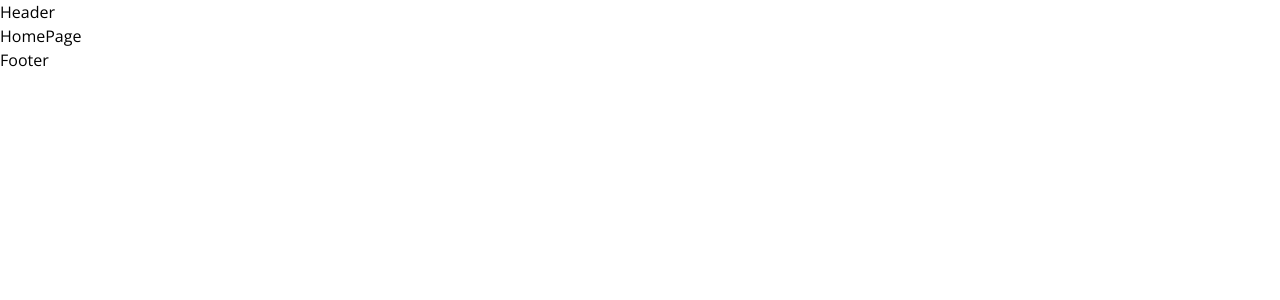
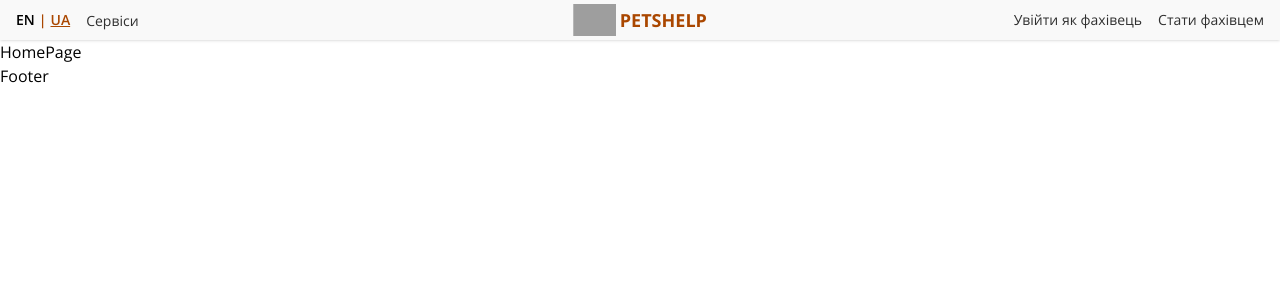
Before and after one commit to teamMarketP/frontend, a React (Vite) app: page / in a window 1280 px wide. Shown: the top 300 px of the page. Built offline with nearby package versions, Linux system fonts and the light colour scheme; grey boxes are pictures that could not be loaded.

Commit message:
create more components .tsx files for header / create header.tsx

```diff
--- a/src/components/Header/Header.tsx
+++ b/src/components/Header/Header.tsx
@@ -1,5 +1,32 @@
-const Header = () => {
-  return <header>Header</header>;
+import { Logo } from './Logo';
+import { LangSwitch } from './LangSwitch';
+import { Navigation } from './Navigation';
+// import { MobileMenuToggle } from "./MobileMenuToggle";
+import { UserActions } from './UserActions';
+
+const Header: React.FC = () => {
+  return (
+    <header className="bg-alabaster py-2 shadow-sm font-primary">
+      <div className="container mx-auto px-4 flex items-center justify-between">
+        {/* Left block: Language, Nav, Mobile toggle */}
+        <div className="flex items-center gap-4">
+          <LangSwitch />
+          <Navigation />
+          {/* <MobileMenuToggle /> */}
+        </div>
+
+        {/* Center block: Logo */}
+        <div className="absolute left-1/2 transform -translate-x-1/2">
+          <Logo />
+        </div>
+
+        {/* Right block: User actions */}
+        <div className="hidden md:flex items-center gap-6">
+          <UserActions />
+        </div>
+      </div>
+    </header>
+  );
 };
 
 export default Header;
--- /dev/null
+++ b/src/components/Header/LangSwitch.tsx
@@ -0,0 +1,9 @@
+export const LangSwitch = () => {
+  return (
+    <div className="text-sm font-semibold text-fire space-x-1">
+      <span className="text-black">EN</span>
+      <span className="text-fire">|</span>
+      <span className="underline cursor-pointer">UA</span>
+    </div>
+  );
+};
--- /dev/null
+++ b/src/components/Header/Logo.tsx
@@ -0,0 +1,8 @@
+export const Logo = () => {
+  return (
+    <a href="/" className="flex items-center gap-1">
+      <img src="/logo.svg" alt="PetsHelp" className="h-8 w-auto" />
+      <span className="text-fire font-bold text-lg">PETSHELP</span>
+    </a>
+  );
+};
--- /dev/null
+++ b/src/components/Header/Navigation.tsx
@@ -0,0 +1,12 @@
+export const Navigation = () => {
+  return (
+    <nav>
+      <a
+        href="/services"
+        className="text-mineShaft text-sm hover:text-fire transition-colors"
+      >
+        Сервіси
+      </a>
+    </nav>
+  );
+};
--- /dev/null
+++ b/src/components/Header/UserActions.tsx
@@ -0,0 +1,12 @@
+export const UserActions = () => {
+  return (
+    <div className="flex gap-4 text-sm text-mineShaft">
+      <a href="/login" className="hover:text-fire transition-colors">
+        Увійти як фахівець
+      </a>
+      <a href="/register" className="hover:text-fire transition-colors">
+        Стати фахівцем
+      </a>
+    </div>
+  );
+};
```
Also changed, not shown: src/components/Header/MobileMenuToggle.tsx (added), 1 other file (tests, documents, lock files or other folders).
